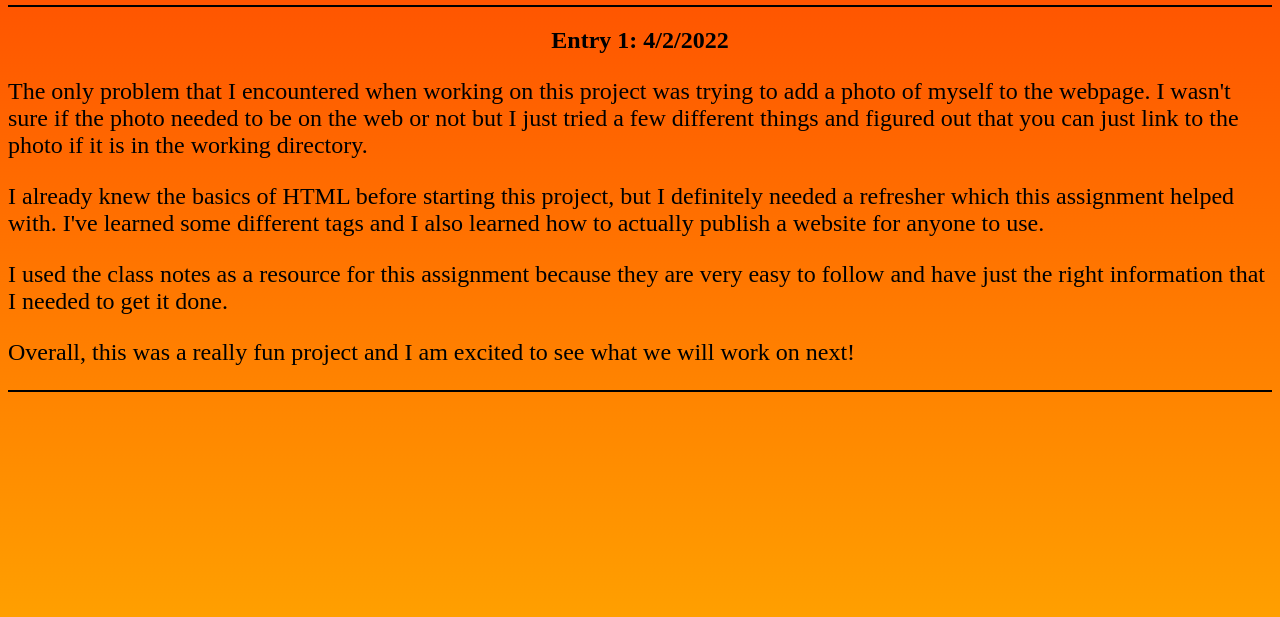
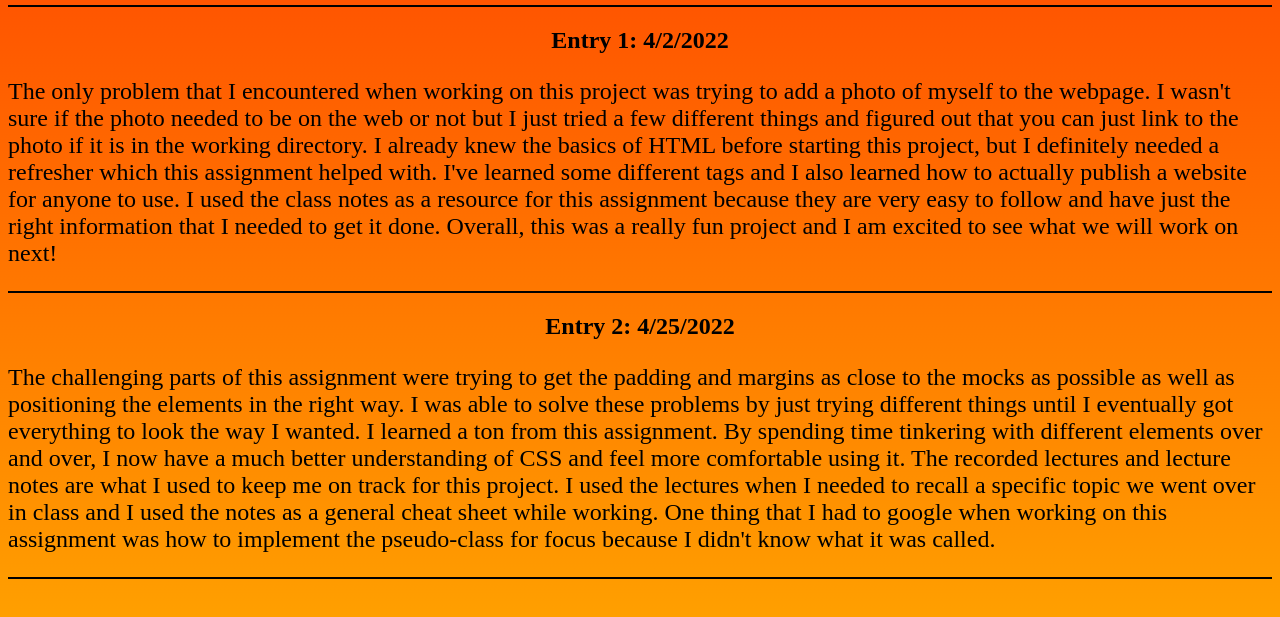
Before and after one commit to niclbody13/niclbody13.github.io, a plain HTML site: page blog.html in a window 1280 px wide. Shown: the part 135-752 px from the top of the page. Drawn offline with Linux system fonts and the light colour scheme.

Commit message:
added blog entry 2

```diff
--- a/blog.html
+++ b/blog.html
@@ -13,11 +13,24 @@
 
         <hr>
         <h2>Entry 1: 4/2/2022</h2>
-        <p>The only problem that I encountered when working on this project was trying to add a photo of myself to the webpage. I wasn't sure if the photo needed to be on the web or not but I just tried a few different things and figured out that you can just link to the photo if it is in the working directory.</p>
-        <p>I already knew the basics of HTML before starting this project, but I definitely needed a refresher which this assignment helped with. I've learned some different tags and I also learned how to actually publish a website for anyone to use.</p>
-        <p>I used the class notes as a resource for this assignment because they are very easy to follow and have just the right information that I needed to get it done.</p>
-        <p>Overall, this was a really fun project and I am excited to see what we will work on next!
+        <p>
+            The only problem that I encountered when working on this project was trying to add a photo of myself to the webpage.
+            I wasn't sure if the photo needed to be on the web or not but I just tried a few different things and figured out that you can just link to the photo if it is in the working directory.
+            I already knew the basics of HTML before starting this project, but I definitely needed a refresher which this assignment helped with.
+            I've learned some different tags and I also learned how to actually publish a website for anyone to use.
+            I used the class notes as a resource for this assignment because they are very easy to follow and have just the right information that I needed to get it done.
+            Overall, this was a really fun project and I am excited to see what we will work on next!
         </p>
         <hr>
+        <h2>Entry 2: 4/25/2022</h2>
+        <p>
+            The challenging parts of this assignment were trying to get the padding and margins as close to the mocks as possible as well as positioning the elements in the right way.
+            I was able to solve these problems by just trying different things until I eventually got everything to look the way I wanted.
+            I learned a ton from this assignment. By spending time tinkering with different elements over and over, I now have a much better understanding of CSS and feel more comfortable using it.
+            The recorded lectures and lecture notes are what I used to keep me on track for this project. I used the lectures when I needed to recall a specific topic we went over in class and I used the notes as a general cheat sheet while working.
+            One thing that I had to google when working on this assignment was how to implement the pseudo-class for focus because I didn't know what it was called.
+        </p>
+        <hr>
+
     </body>
 </html>
```
Also changed, not shown: index.css (+5 -2 lines), index.html (+1 -0 lines).
